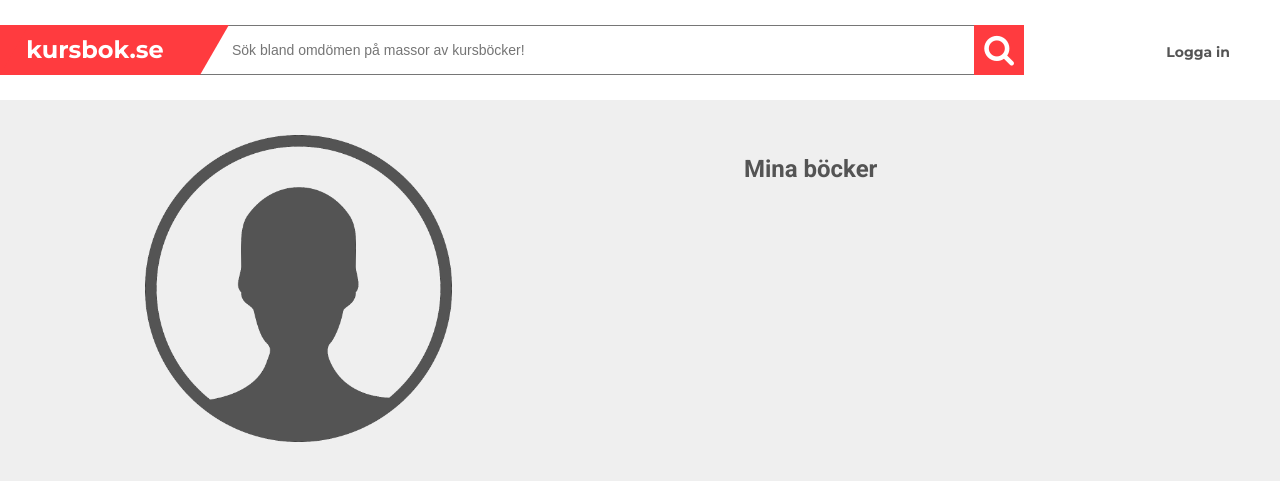
After one commit to esplito/literature-site, a PHP site: page /pages/profile.php in a window 1280 px wide. The commit adds this page. Shown: the top 481 px of the page. Run offline with PHP 8.4, Linux system fonts and the light colour scheme.

Commit message:
Began styling and structuring of the profile page

```diff
--- a/assets/styles/modules/_section.css
+++ b/assets/styles/modules/_section.css
@@ -40,9 +40,18 @@
 	display: inline-block;
 }
 
+.section__col-4--left{
+	float:left;
+}
 .section__col-m-6{
 	width: 100%;
 	float: 	left;
+}
+
+.section__col-8{
+	width: 66.67%;
+	float: left;
+	display: inline-block;
 }
 
 .section__col-12{
--- /dev/null
+++ b/assets/styles/modules/_user.css
@@ -0,0 +1,3 @@
+.user__image{
+	width: 90%;
+}
--- a/assets/styles/styles.css
+++ b/assets/styles/styles.css
@@ -9,3 +9,4 @@
 @import "modules/_stars.css";
 @import "modules/_section.css";
 @import "modules/_img.css";
+@import "modules/_user.css";
--- /dev/null
+++ b/pages/profile.php
@@ -0,0 +1,53 @@
+<!DOCTYPE html>
+<html lang="sv">
+<head>
+	<meta charset="UTF-8">
+	<title>Kursbok</title>
+	<link href="https://fonts.googleapis.com/css?family=Roboto:300,400,700|Montserrat:400,700" rel="stylesheet">
+	<!-- Font Awesome Icon Library -->
+	<link rel="stylesheet" href="https://cdnjs.cloudflare.com/ajax/libs/font-awesome/4.7.0/css/font-awesome.min.css">
+	<link href="../assets/styles/styles.css" rel="stylesheet">
+</head>
+<body>
+	<header>
+		<div class="header wrapper">
+			<div class="header__logo-holder">
+				<a class="header__logo" href="#">
+					<h1 class="header__title">kursbok.se</h1>
+				</a>
+			</div>
+			<div class="header__search">
+				<form class="header__search__form">
+					<input type="text" placeholder="Sök bland omdömen på massor av kursböcker!" class="header__search-box">
+					<div class="header__search-btn">
+						<button type="submit"><i class="fa fa-search"></i></button>
+					</div>
+				</form>
+			</div>
+			<div class="header__user">
+				<div class="header__login">
+					<a href="#" id="login-btn">Logga in</a>
+				</div>
+				<!-- Profil-knapp när man är inloggad -->
+				<!-- <div class="header__profile-btn">
+					<button><i class="fa fa-user-circle"></i></button>
+				</div> -->
+			</div>
+		</div>
+	</header>
+	<div class="container">
+		<div class="wrapper__body">
+			<div class="section__row">
+				<div class="section__col-4 section__col-4--left">
+					<div class="user">
+						<img class="user__image" src="../assets/images/profile_pic.png">
+					</div>
+				</div>
+				<div class="section__col-8">
+					<h2>Mina böcker</h2>
+				</div>
+			</div>
+		</div>
+	</div>
+</body>
+</html>
```
Also changed, not shown: assets/images/profile_pic.png (added).
